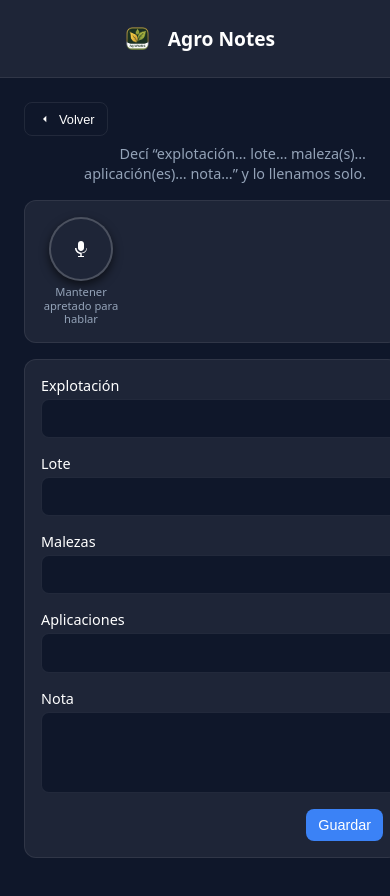
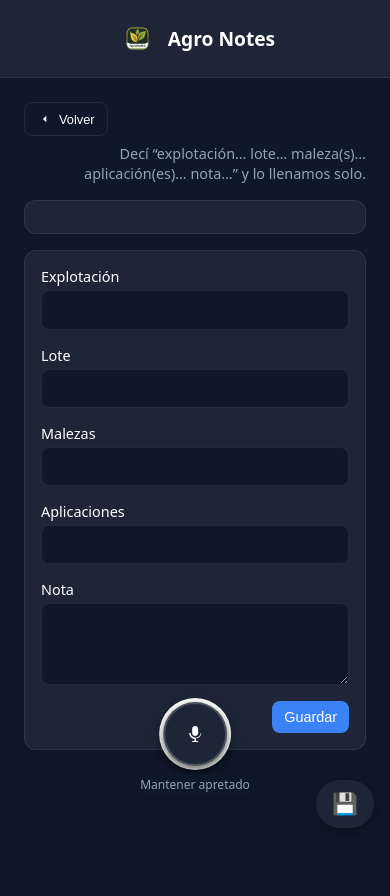
Before and after one commit to andreswittouck/agro-notes, a Next.js app in the folder agro-notes/: page /voice-note in a window 390 px wide. Shown: the top 896 px of the page. Built offline with nearby package versions, Linux system fonts and the light colour scheme; no server answers.

Commit message:
fix style to mobile

```diff
--- a/agro-notes/src/app/voice-note/page.tsx
+++ b/agro-notes/src/app/voice-note/page.tsx
@@ -10,10 +10,13 @@
 import { parseSpeech } from "../../lib/voiceParsing";
 import { theme } from "../../theme";
 import { BackButton } from "@/components/ui/BackButton";
+import { useIsMobile } from "../../hooks/useIsMobile"; // 👈 NUEVO
 
 export default function VoiceNotePage() {
   const { supported, listening, transcript, begin, end, setTranscript } =
     useSpeech("es-AR");
+
+  const isMobile = useIsMobile();
 
   const preset = useMemo(
     () => (transcript ? parseSpeech(transcript) : {}),
@@ -54,6 +57,7 @@
         </div>
       </div>
 
+      {/* Aviso si el browser no soporta voz */}
       {!supported && (
         <Card padding={3}>
           <div
@@ -72,6 +76,7 @@
         </Card>
       )}
 
+      {/* --- BLOQUE DE VOZ Y TRANSCRIPCIÓN --- */}
       <Card padding={4}>
         <Row
           style={{
@@ -80,7 +85,7 @@
             gap: theme.spacing(3),
           }}
         >
-          {/* Botón mic redondo push-to-talk */}
+          {!isMobile && (
             <div
               style={{
                 display: "grid",
@@ -105,8 +110,8 @@
                 {listening ? "Grabando…" : "Mantener apretado para hablar"}
               </div>
             </div>
+          )}
 
-          {/* Texto reconocido + botón limpiar */}
           {transcript && (
             <div
               style={{
@@ -130,7 +135,6 @@
               >
                 “{transcript}”
               </em>
-
               <button
                 type="button"
                 onClick={() => setTranscript("")}
@@ -155,6 +159,94 @@
       <Card padding={4}>
         <NoteForm preset={preset} />
       </Card>
+
+      {isMobile && (
+        <>
+          <div
+            style={{
+              position: "fixed",
+              bottom: theme.spacing(12),
+              left: "50%",
+              transform: "translateX(-50%)",
+              zIndex: 1000,
+
+              display: "grid",
+              justifyItems: "center",
+              rowGap: theme.spacing(1),
+            }}
+          >
+            <div
+              style={{
+                backgroundColor: theme.colors.textPrimary,
+                borderRadius: "9999px",
+                padding: theme.spacing(1),
+                boxShadow: "0px 6px 16px rgba(0,0,0,0.3)",
+                touchAction: "none",
+              }}
+              onTouchStart={begin}
+              onTouchEnd={end}
+              onMouseDown={begin}
+              onMouseUp={end}
+            >
+              <MicButton
+                listening={listening}
+                onHoldStart={begin}
+                onHoldEnd={end}
+              />
+            </div>
+
+            <div
+              style={{
+                fontSize: "0.75rem",
+                color: theme.colors.textSecondary,
+                lineHeight: 1.2,
+                textAlign: "center",
+                backgroundColor: theme.colors.bgPage,
+                padding: theme.spacing(1),
+                borderRadius: theme.radius.sm,
+                boxShadow: "0px 2px 6px rgba(0,0,0,0.15)",
+              }}
+            >
+              {listening ? "Grabando…" : "Mantener apretado"}
+            </div>
+          </div>
+
+          {/* Guardar flotante abajo-derecha */}
+          <div
+            style={{
+              position: "fixed",
+              bottom: theme.spacing(4),
+              right: theme.spacing(4),
+              zIndex: 1000,
+            }}
+          >
+            <button
+              type="button"
+              onClick={() => {
+                // buscamos el primer form y lo mandamos
+                const form = document.querySelector("form");
+                if (form) {
+                  form.dispatchEvent(
+                    new Event("submit", { cancelable: true, bubbles: true })
+                  );
+                }
+              }}
+              style={{
+                backgroundColor: theme.colors.micIdleBg,
+                color: "#fff",
+                border: "none",
+                borderRadius: "9999px",
+                padding: `${theme.spacing(3)} ${theme.spacing(4)}`,
+                fontSize: "1.3rem",
+                fontWeight: 600,
+                boxShadow: "0px 6px 16px rgba(0,0,0,0.3)",
+              }}
+            >
+              💾
+            </button>
+          </div>
+        </>
+      )}
     </PageContainer>
   );
 }
--- a/agro-notes/src/components/NoteForm.tsx
+++ b/agro-notes/src/components/NoteForm.tsx
@@ -129,7 +129,6 @@
               Explotación
             </span>
             <Input
-              full
               value={farm}
               onChange={(e) => setFarm(e.target.value)}
               required
@@ -150,7 +149,6 @@
               Lote
             </span>
             <Input
-              full
               value={lot}
               onChange={(e) => setLot(e.target.value)}
               required
@@ -166,7 +164,6 @@
             Malezas
           </span>
           <Input
-            full
             value={weeds.join(", ")}
             onChange={(e) =>
               setWeeds(
@@ -187,7 +184,6 @@
             Aplicaciones
           </span>
           <Input
-            full
             value={applications.join(", ")}
             onChange={(e) =>
               setApplications(
@@ -208,7 +204,6 @@
             Nota
           </span>
           <TextArea
-            full
             rows={3}
             value={note}
             onChange={(e) => setNote(e.target.value)}
--- a/agro-notes/src/components/ui/Card.tsx
+++ b/agro-notes/src/components/ui/Card.tsx
@@ -5,9 +5,11 @@
 export function Card({
   children,
   padding = 3, // 12px
+  full,
 }: {
   children: React.ReactNode;
   padding?: number;
+  full?: boolean;
 }) {
   return (
     <section
@@ -16,7 +18,7 @@
         border: `1px solid ${theme.colors.border}`,
         borderRadius: theme.radius.md,
         padding: theme.spacing(padding),
-        width: "100%",
+        width: full ? "100%" : undefined,
       }}
     >
       {children}
--- /dev/null
+++ b/agro-notes/src/hooks/useIsMobile.ts
@@ -0,0 +1,17 @@
+"use client";
+import { useEffect, useState } from "react";
+
+// breakpoint: 768px (típico "tablet para abajo es mobile")
+export function useIsMobile(maxWidth = 768) {
+  const [isMobile, setIsMobile] = useState(false);
+
+  useEffect(() => {
+    const mq = window.matchMedia(`(max-width: ${maxWidth}px)`);
+    const update = () => setIsMobile(mq.matches);
+    update();
+    mq.addEventListener("change", update);
+    return () => mq.removeEventListener("change", update);
+  }, [maxWidth]);
+
+  return isMobile;
+}
```
Lines whose indentation alone changed are shown as unchanged.
